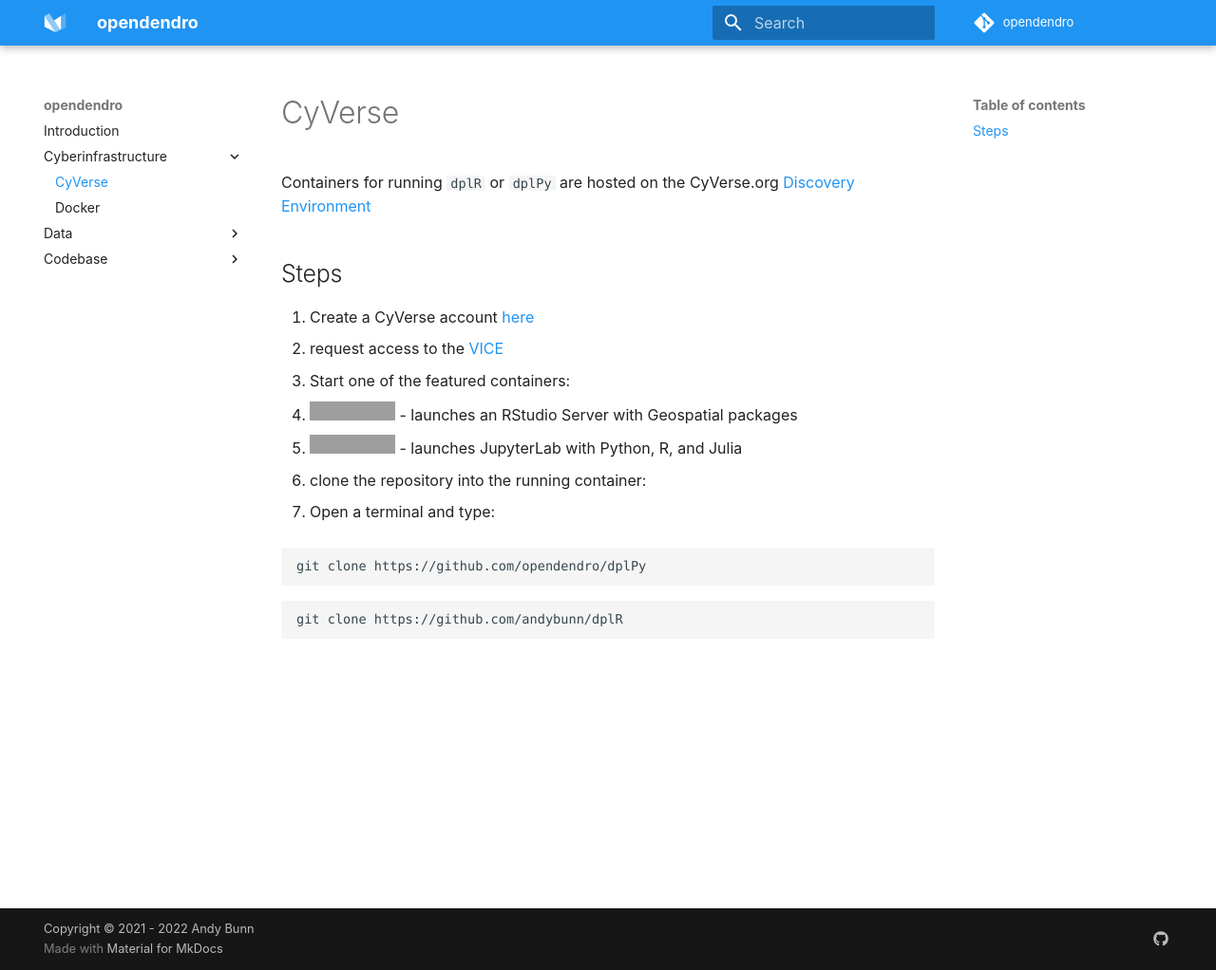
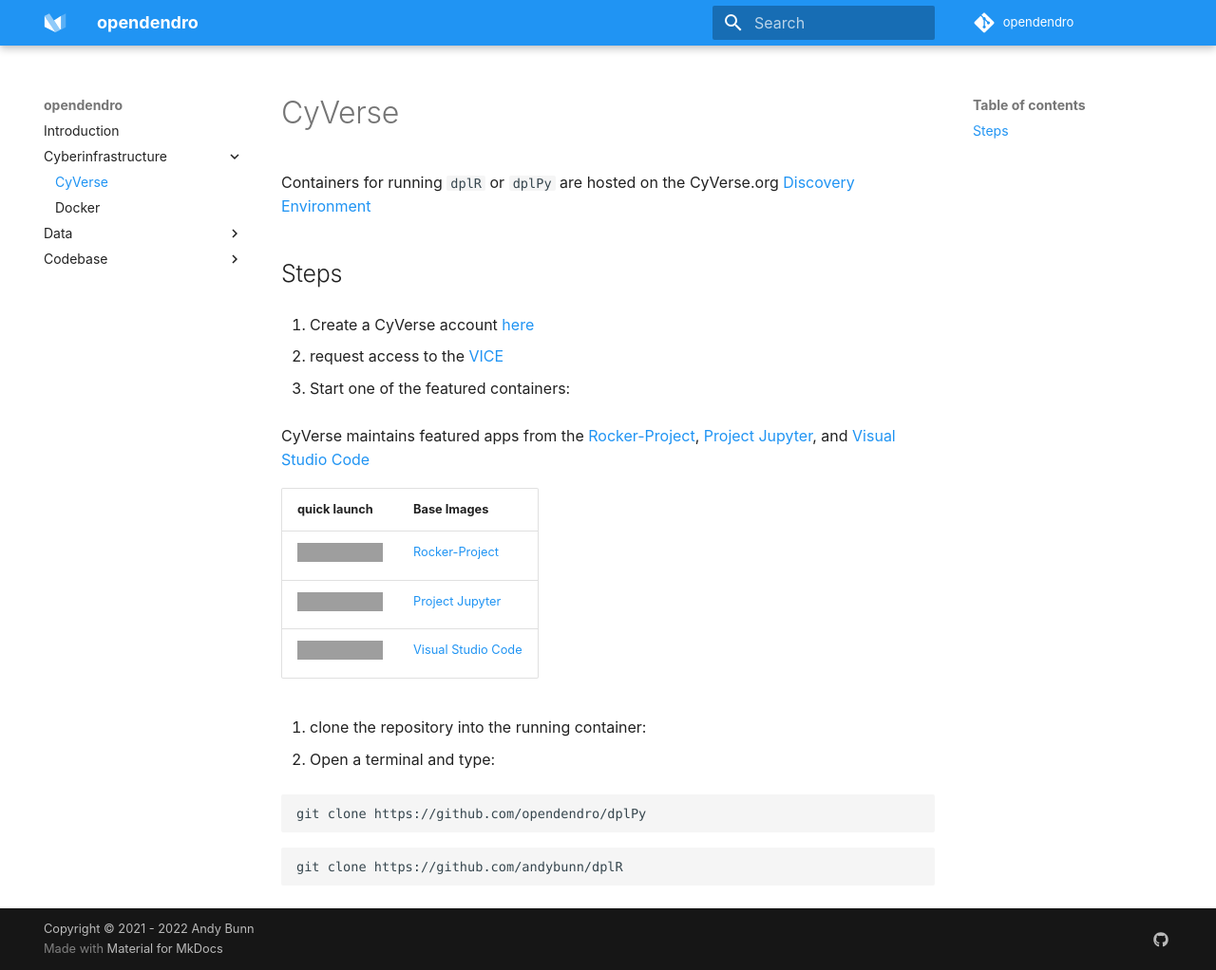
Before and after one commit to OpenDendro/opendendro, an MkDocs documentation site: the page built from docs/cyverse.md, in a window 1280 px wide and 1022 px high. Shown: the whole window at 95% size. Built offline with MkDocs 1.6.1 and Material for MkDocs 9.7.7, drawn with Linux system fonts in a browser that asks for light colours; some web fonts are replaced; comment, search, counter and statistics services are not loaded; grey boxes are pictures that could not be loaded.

Commit message:
Update cyverse.md

```diff
--- a/docs/cyverse.md
+++ b/docs/cyverse.md
@@ -5,13 +5,18 @@
 ## Steps
 
 1. Create a CyVerse account [here](https://user.cyverse.org)
+
 2. request access to the [VICE](https://learning.cyverse.org/projects/vice/en/latest/)
 
 3. Start one of the featured containers:
 
-  * <a href="https://de.cyverse.org/apps/de/3548f43a-bed1-11e9-af16-008cfa5ae621/launch?quick-launch-id=81b187d6-cc94-4c53-81b5-f09f31c9c8ba" target="_blank"><img src="https://img.shields.io/badge/Verse-latest-blue?style=plastic&logo=rstudio"></a> - launches an RStudio Server with Geospatial packages
+  CyVerse maintains featured apps from the [Rocker-Project](https://rocker-project/images){target=_blank}, [Project Jupyter](https://jupyter-docker-stacks.readthedocs.io/en/latest/index.html){target=_blank}, and [Visual Studio Code](https://code.visualstudio.com/docs/remote/create-dev-container){target=_blank}
 
-  * <a href="https://de.cyverse.org/apps/de/5eb08814-6b1a-11eb-9180-008cfa5ae621/launch" target="_blank"><img src="https://img.shields.io/badge/Datascience-2.2.9-orange?style=plastic&logo=jupyter"></a> - launches JupyterLab with Python, R, and Julia
+| quick launch | Base Images |
+| ------------ |-------------|
+| <a href="https://de.cyverse.org/apps/de/3548f43a-bed1-11e9-af16-008cfa5ae621/launch" target="_blank"><img src="https://img.shields.io/badge/Verse-latest-blue?style=plastic&logo=rstudio"></a> | [Rocker-Project](https://rocker-project/images){target=_blank} |
+| <a href="https://de.cyverse.org/apps/de/cc77b788-bc45-11eb-9934-008cfa5ae621/launch" target="_blank"><img src="https://img.shields.io/badge/Datascience-latest-orange?style=plastic&logo=jupyter"></a> |[Project Jupyter](https://jupyter-docker-stacks.readthedocs.io/en/latest/index.html){target=_blank} |
+| <a href="https://de.cyverse.org/apps/de/091c830a-4be1-11ec-aad9-008cfa5ae621/launch" target="_blank"><img src="https://img.shields.io/badge/VS%20Code-latest-6C33AF?style=plastic&logo=visualstudiocode"></a> | [Visual Studio Code](https://code.visualstudio.com/docs/remote/create-dev-container){target=_blank} |
 
 4. clone the repository into the running container:
 
```
